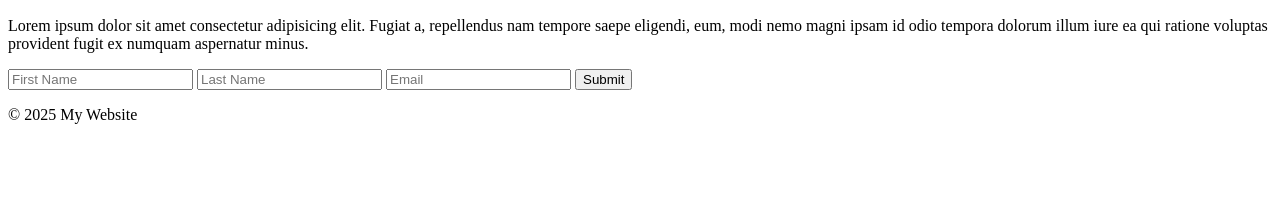
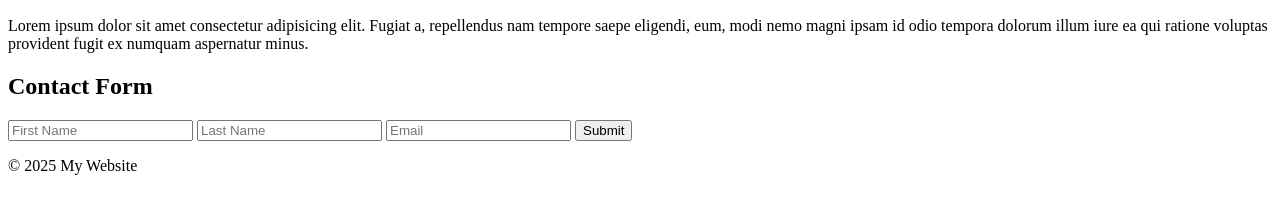
Before and after one commit to owlthinkabtit/website-project, a plain HTML site: page index.html in a window 1280 px wide. Shown: the part 504-718 px from the top of the page. Drawn offline with Linux system fonts and the light colour scheme.

Commit message:
Added h2 to show contact form

```diff
--- a/index.html
+++ b/index.html
@@ -17,6 +17,7 @@
   <img src="https://petapixel.com/assets/uploads/2021/10/babybarnowlfeat.jpg">
   <h2>Oh Lawd, he comin'!</h2>
   <p>Lorem ipsum dolor sit amet consectetur adipisicing elit. Fugiat a, repellendus nam tempore saepe eligendi, eum, modi nemo magni ipsam id odio tempora dolorum illum iure ea qui ratione voluptas provident fugit ex numquam aspernatur minus.</p>
+  <h2>Contact Form</h2>
   <form action="" method="get">
     <input type="text" placeholder="First Name">
     <input type="text" placeholder="Last Name">
```
